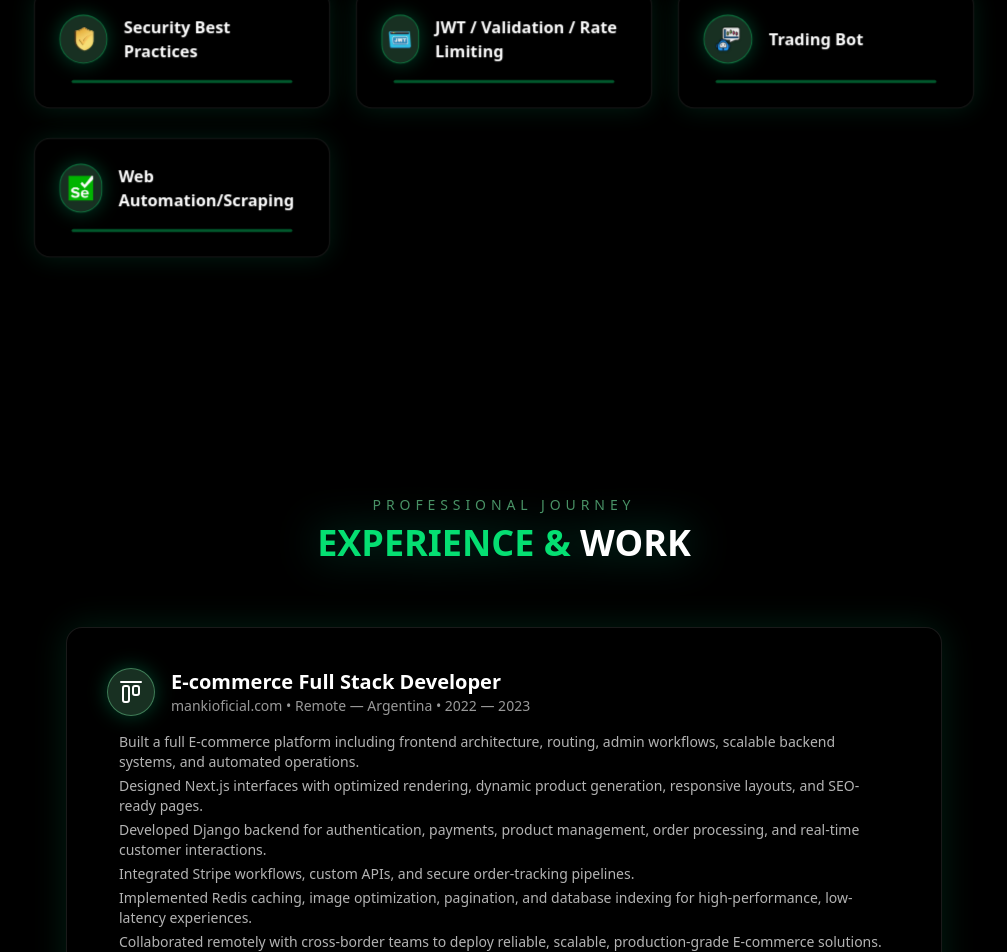
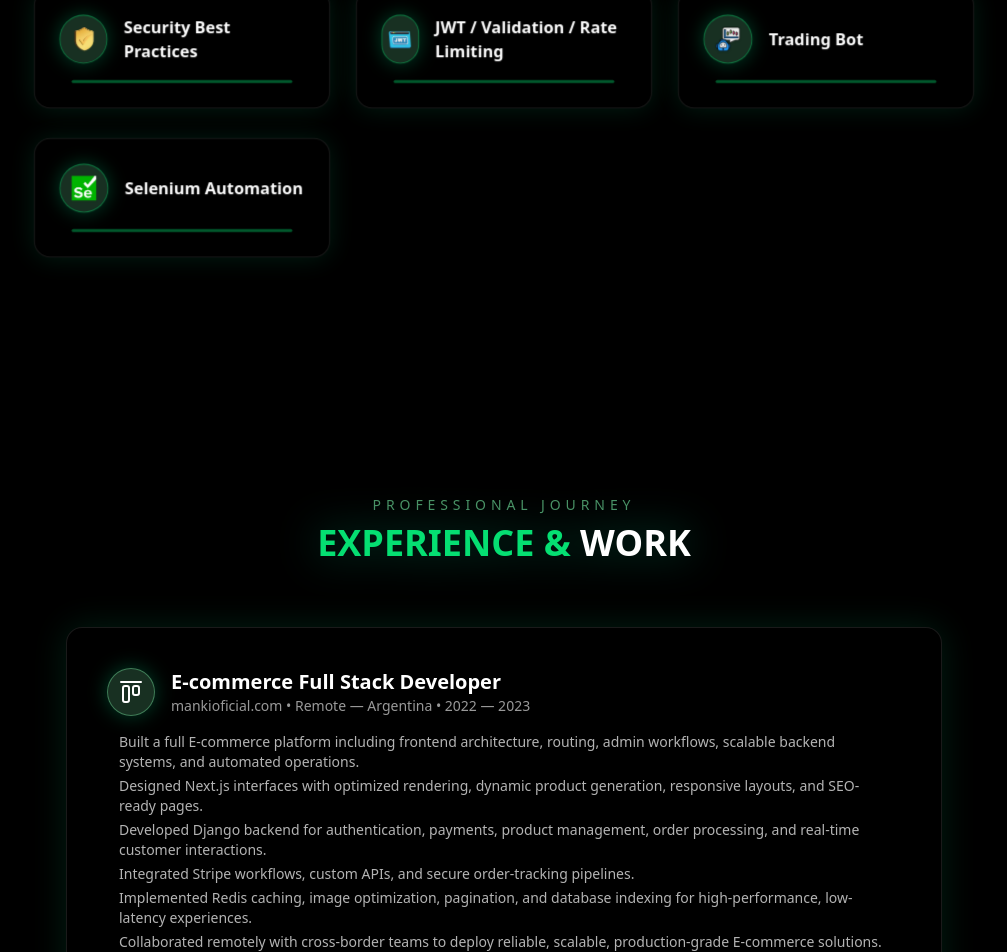
Before and after one commit to Mdbaizidtanvir/baizid, a Next.js app: page / in a window 1280 px wide. Shown: the part 2653-3605 px from the top of the page, without its empty margins (136-1143 px from the left). Built offline with nearby package versions, Linux system fonts and the light colour scheme; no server answers.

Commit message:
Rename skill from 'Web Automation/Scraping' to 'Selenium Automation'

```diff
--- a/components/MySkills.js
+++ b/components/MySkills.js
@@ -43,7 +43,7 @@ export default function MySkills() {
     { name: "Security Best Practices", img: Security },
     { name: "JWT / Validation / Rate Limiting", img: Jtw },
     { name: "Trading Bot", img: Trading },
-    { name: "Web Automation/Scraping", img: '/skils/Selenium.png' },
+    { name: "Selenium Automation", img: '/skils/Selenium.png' },
 
   ];
 
```
